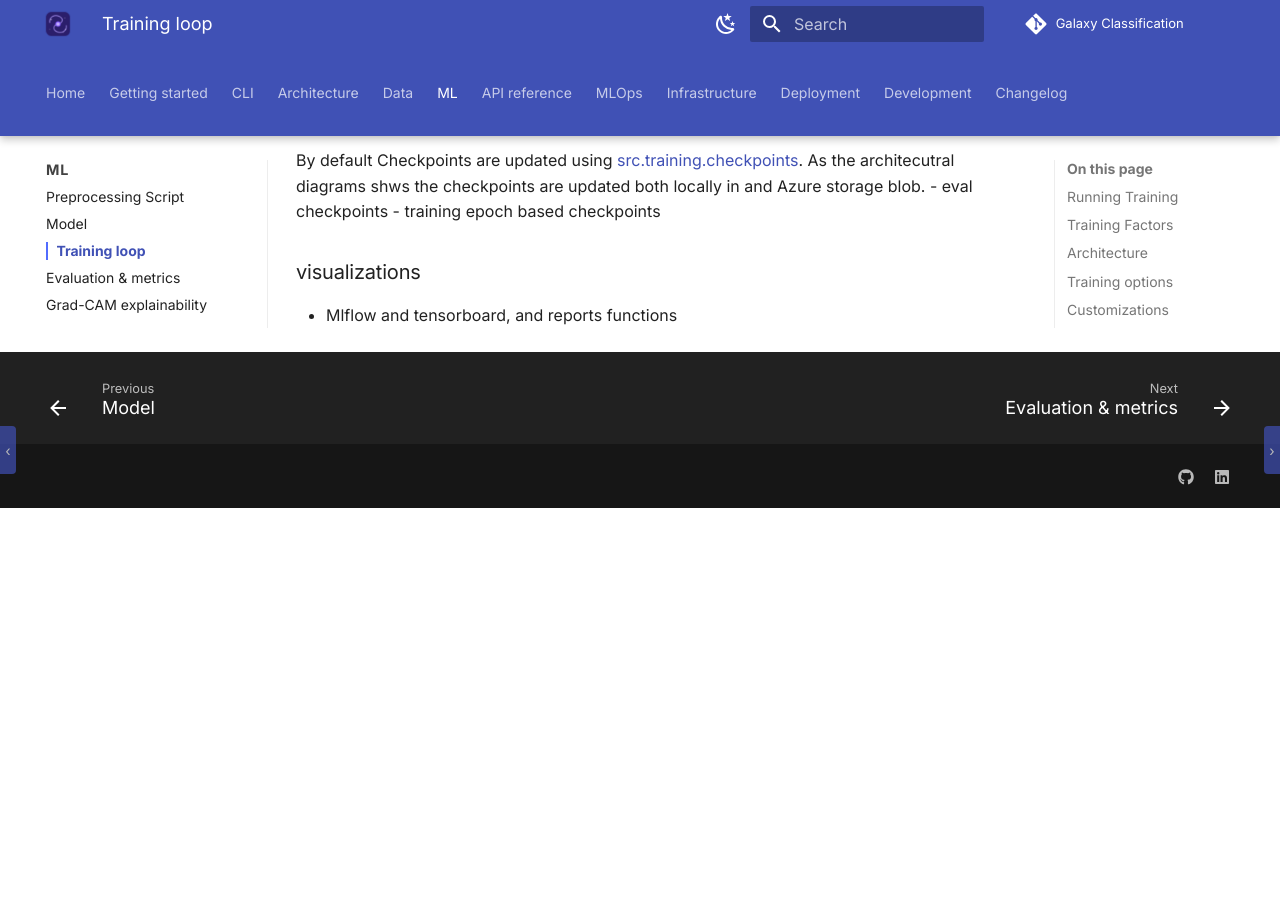
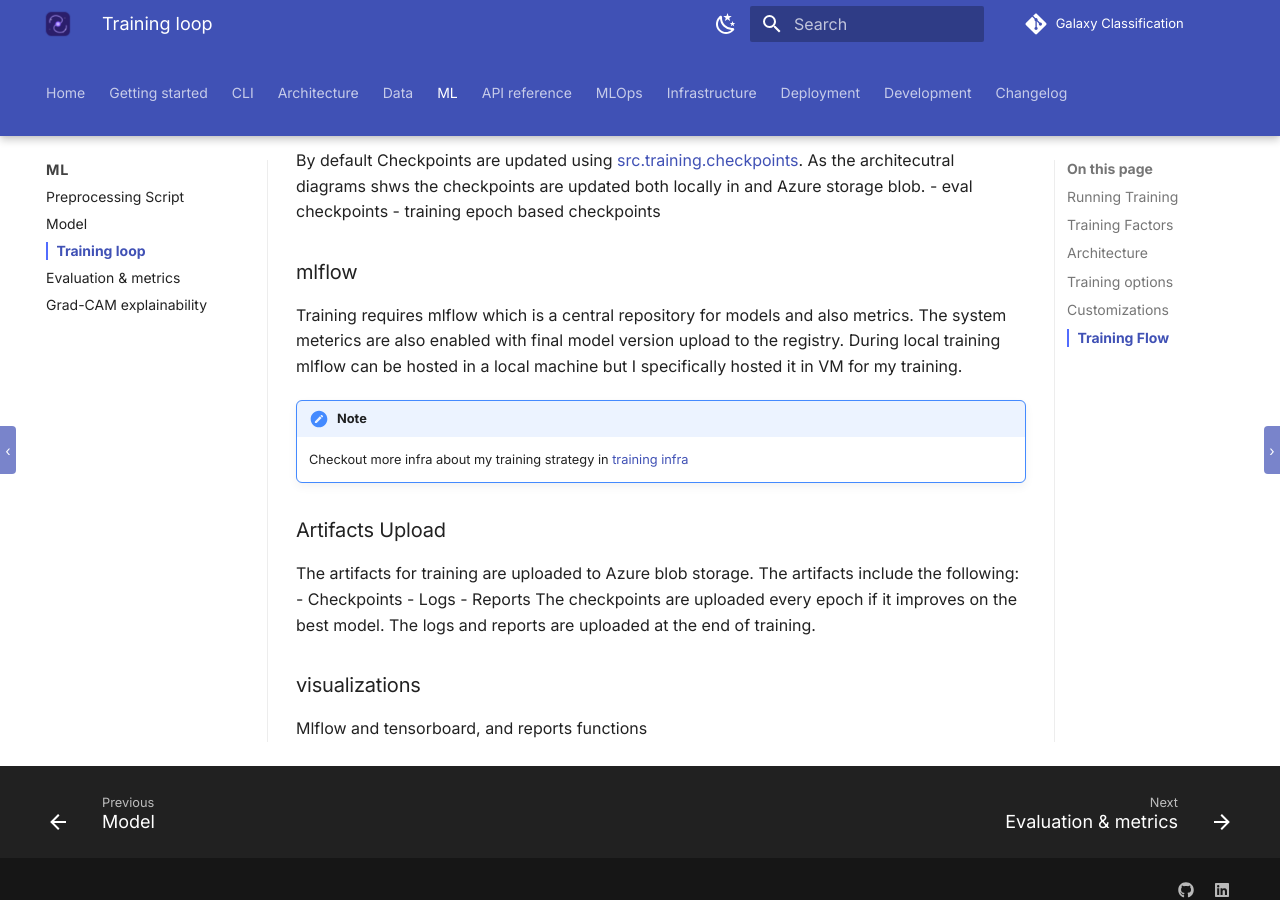
Before and after one commit to YubikNakarmi/galaxy-classification, an MkDocs documentation site: the page built from docs/docs/ml/training.md, in a window 1280 px wide and 900 px high, scrolled down 4431 px. Built offline with MkDocs 1.6.1 and Material for MkDocs 9.7.7, drawn with Linux system fonts in a browser that asks for light colours; comment, search, counter and statistics services are not loaded; the version menu is left out; before the commit the page ends 4939 px from its top, so only the background shows below that.

```diff
--- a/docs/docs/ml/training.md
+++ b/docs/docs/ml/training.md
@@ -92,9 +92,23 @@ These variables control training behaviour. Set them in your `.env` file or inje
 
 
 ### checkpoints
+
 By default Checkpoints are updated using [src.training.checkpoints](https://github.com/YubikNakarmi/galaxy-classification/blob/dev/src/training/checkpoint.py). As the architecutral diagrams shws the checkpoints are updated both locally in and Azure storage blob.
 - eval checkpoints
 - training epoch based checkpoints
 
+### mlflow
+Training requires mlflow which is a central repository for models and also metrics. The system meterics are also enabled with final model version upload to the registry. During local training mlflow can be hosted in a local machine but I specifically hosted it in VM for my training.
+
+!!! Note
+    Checkout more infra about my training strategy in [training infra](../infra/train.md)
+
+### Artifacts Upload
+The artifacts for training are uploaded to Azure blob storage. The artifacts include the following:
+- Checkpoints
+- Logs
+- Reports
+The checkpoints are uploaded every epoch if it improves on the best model. The logs and reports are uploaded at the end of training.
+
 ### visualizations
-- Mlflow and tensorboard, and reports functions
+Mlflow and tensorboard, and reports functions
--- a/docs/mkdocs.yml
+++ b/docs/mkdocs.yml
@@ -197,6 +197,7 @@ nav:
 
   - Infrastructure:
       - Overview: infra/index.md
+      - Train: infra/train.md
       - Docker Compose: infra/docker-compose.md
       - CI/CD (GitHub Actions): infra/cicd.md
       - Prometheus & Grafana: infra/observability.md
```
Also changed, not shown: docs/docs/infra/train.md (added, +122 -0 lines), 7 other files.
